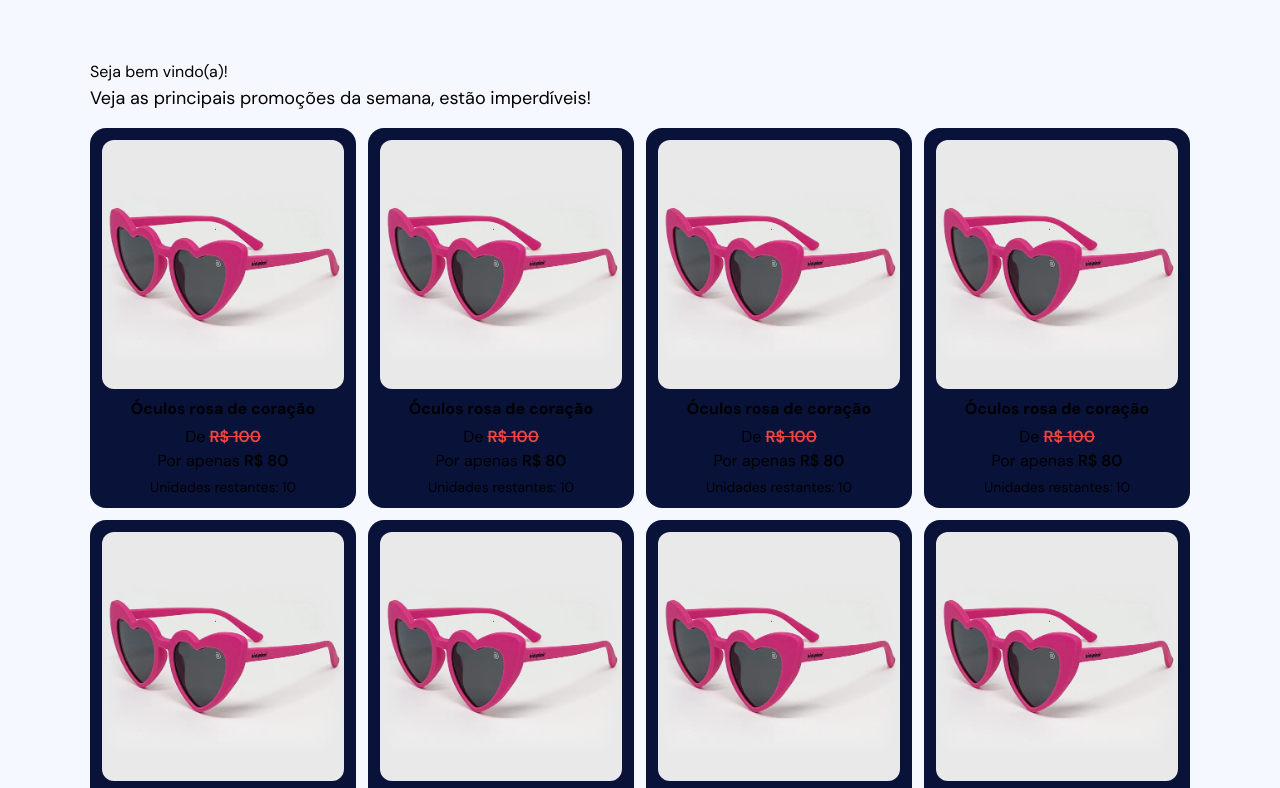
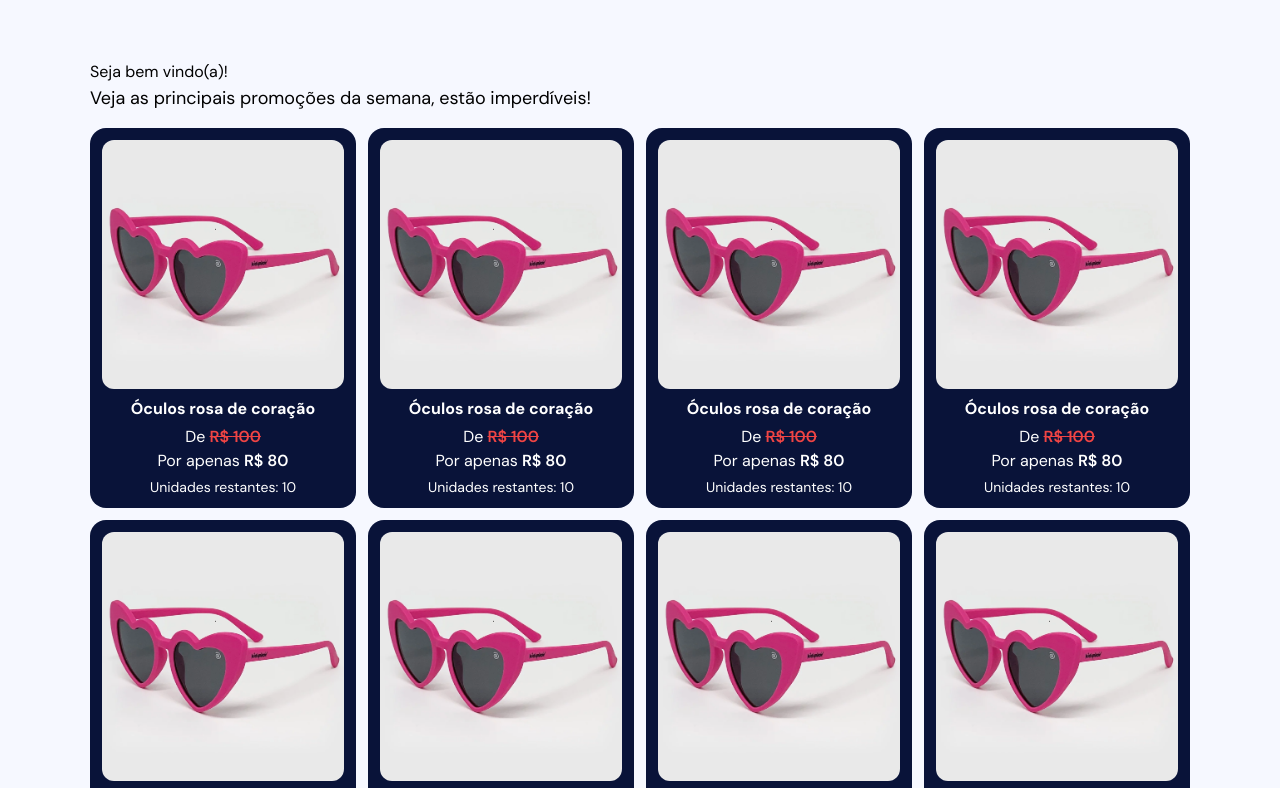
Before and after one commit to freitassdev/argo-frontend, a Next.js app: page / in a window 1280 px wide. Shown: the part 740-1528 px from the top of the page. Built offline with nearby package versions, Linux system fonts and the light colour scheme.

Commit message:
feat: basic refactor profile

```diff
--- a/src/app/(home)/page.tsx
+++ b/src/app/(home)/page.tsx
@@ -14,7 +14,7 @@ export default function Home() {
             <p className="text-md text-foreground">Seja bem vindo(a)!</p>
             <p className="text-lg text-foreground">Veja as principais promoções da semana, estão imperdíveis!</p>
           </div>
-          <div className="grid grid-cols-4 gap-3">
+          <div className="grid grid-cols-4 gap-3 overflow-x-hidden">
             {Array.from({ length: 20 }).map((_, index) => (
               <Item key={index} />
             ))}
--- a/src/app/layout.tsx
+++ b/src/app/layout.tsx
@@ -16,7 +16,7 @@ export default function RootLayout({
   return (
     <html lang="pt-br">
       <body
-        className={`bg-background antialiased max-sm:mx-3 sm:mx-3 md:w-[600px] lg:w-[800px] xl:w-[1100px] 2xl:w-[1300px] md:mx-auto`}
+        className={`bg-background overflow-x-hidden antialiased max-sm:mx-3 sm:mx-3 md:w-[600px] lg:w-[800px] xl:w-[1100px] 2xl:w-[1300px] md:mx-auto`}
       >
         <ThemeProvider attribute="class" defaultTheme="light" enableSystem={false}>
           {children}
--- a/src/app/profile/address/page.tsx
+++ b/src/app/profile/address/page.tsx
@@ -1,7 +1,7 @@
 "use client"
-import Navbar from './../../components/shared/navbar/navbar';
+import Navbar from '@/components/shared/navbar/navbar';
 
-export default function address() {
+export default function Address() {
     return (
         <div className="flex flex-col items-center py-8">
             <Navbar></Navbar>
--- a/src/app/profile/editAddress/page.tsx
+++ b/src/app/profile/editAddress/page.tsx
@@ -1,5 +1,5 @@
 "use client"
-export default function editAddresss() {
+export default function EditAddresss() {
     return (
         <div className="flex flex-col py-8">
         <button style={{backgroundColor: "#37406e"}} className="text-white px-4 py-2 rounded-lg mb-4 w-20 font-semibold">Voltar</button>
--- a/src/app/profile/orders/page.tsx
+++ b/src/app/profile/orders/page.tsx
@@ -1,7 +1,7 @@
 "use client"
-import Navbar from './../../components/shared/navbar/navbar';
+import Navbar from '@/components/shared/navbar/navbar';
 
-export default function orders() {
+export default function Orders() {
     return (
         <div className="flex flex-col items-center">
             <Navbar></Navbar>
--- a/src/app/profile/updateProfile/page.tsx
+++ b/src/app/profile/updateProfile/page.tsx
@@ -1,7 +1,7 @@
 "use client"
-import Navbar from './../../components/shared/navbar/navbar';
+import Navbar from '@/components/shared/navbar/navbar';
 
-export default function updateProfile(){
+export default function UpdateProfile(){
     return(
     <div className="flex flex-col items-center py-8 min-h-screen">
       <Navbar></Navbar>
--- a/src/components/shared/item/item.tsx
+++ b/src/components/shared/item/item.tsx
@@ -8,10 +8,10 @@ interface IItemProps {
 }
 export default function Item({ title = "Óculos rosa de coração", price = 100, pricePromo = 80, units = 10 }: IItemProps) {
     return (
-        <div className="w-full h-[380px] bg-primary rounded-2xl p-3 flex flex-col gap-2 items-center">
+        <div className="w-full h-[380px]  text-white dark:text-foreground bg-primary rounded-2xl p-3 flex flex-col gap-2 items-center">
             <Image className="rounded-xl" alt="Imagem do Produto" src={example} />
             <div className="flex flex-col items-center text-center justify-between gap-1 h-full">
-                <h1 className="font-bold text-foreground">{title.length > 28 ? title.substring(0, 28) : title}</h1>
+                <h1 className="font-bold text-white dark:text-foreground">{title.length > 28 ? title.substring(0, 28) : title}</h1>
                 <div className="flex flex-col gap-0 items-center">
                     <h2>De <span className="font-semibold text-destructive line-through">R$ {price}</span></h2>
                     <h2>Por apenas <span className="font-semibold">R$ {pricePromo}</span></h2>
```
Also changed, not shown: src/app/(auth)/login/page.tsx (renamed from src/app/login/page.tsx).
